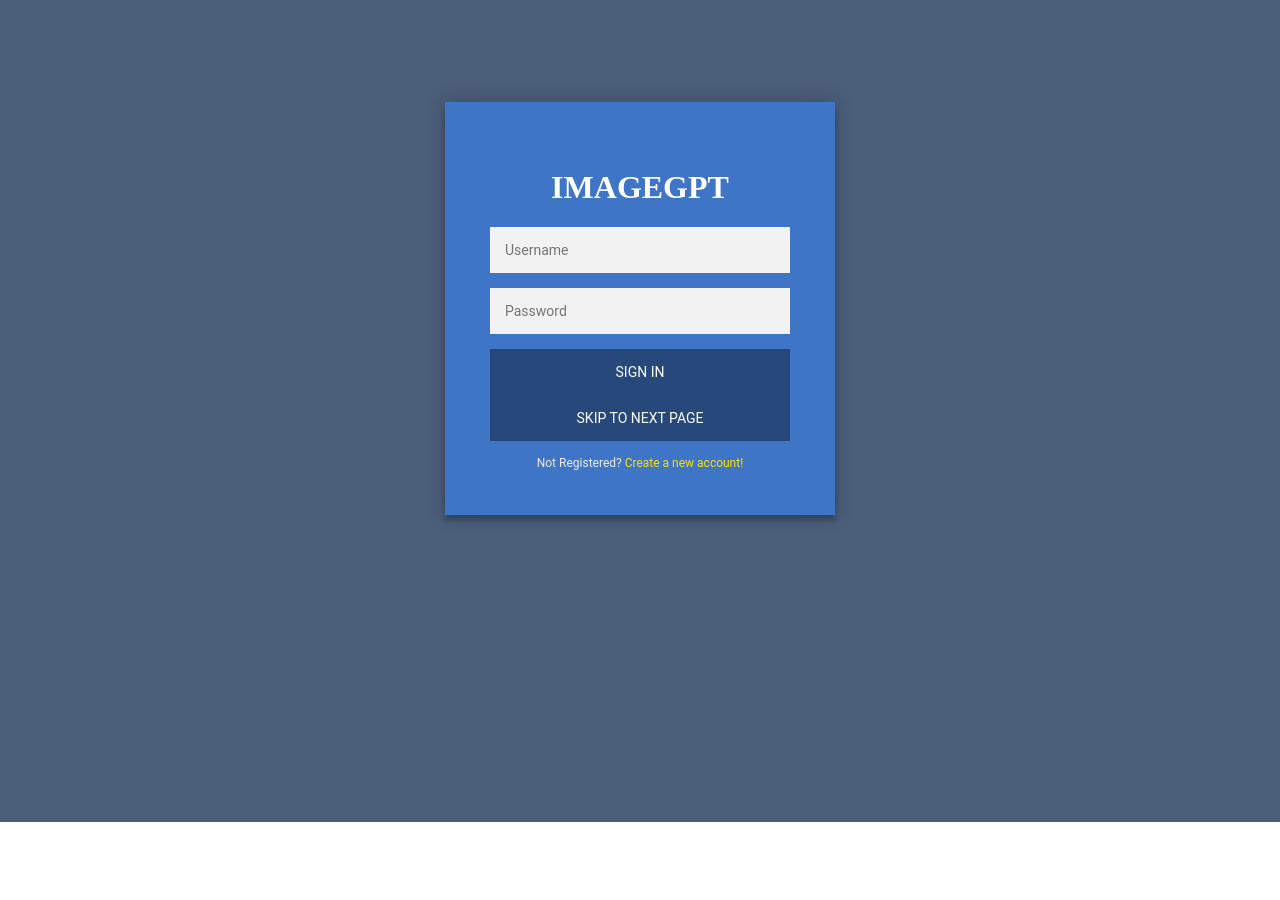
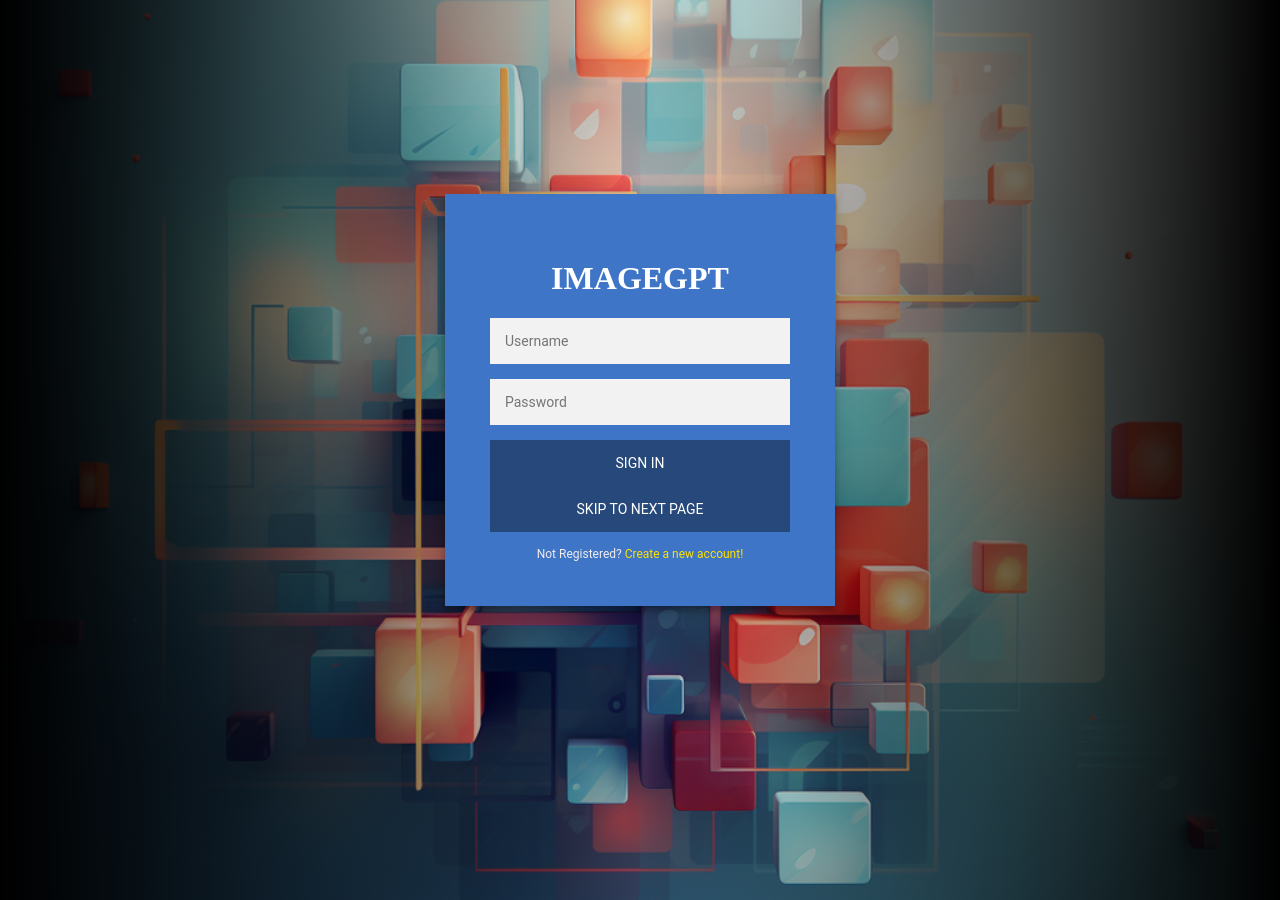
Before and after one commit to hdjekso/imageGPT, a React (Create React App) app: page / in a window 1280 px wide. Before the commit the page ends 822 px from the top, so only its background shows below. Built offline with nearby package versions, Linux system fonts and the light colour scheme; no server answers.

Commit message:
Build; Created and Added Background Image to Login Page

```diff
--- a/src/Login.css
+++ b/src/Login.css
@@ -11,19 +11,24 @@
 }
 
 .login-page {
-    width: 360px;
-    padding: 8% 0 0;
-    margin: auto;
-    background: var(--darkGrey);
+    background: black;
     font-family: "Roboto", sans-serif;
-    -webkit-font-smoothing: antialiased;
-    -moz-osx-font-smoothing: grayscale;
     width: 100%;
-    height: 90vh;
+    height: 900px;
+    background: linear-gradient(to right, black, transparent, black), url("../src/Assets/imageGPTLoginBG.png");
+    font-family: "Roboto", sans-serif;
+    background-repeat: no-repeat;
+    background-position: center;
+    background-size: cover;
+    display: flex;
+    justify-content: center;
+    align-items: center;
+
 }
 
 .form {
     position: relative;
+    margin: 0;
     z-index: 1;
     background: var(--compBlue);
     max-width: 300px;
```
Also changed, not shown: src/Assets/imageGPTLoginBG.png (added).
